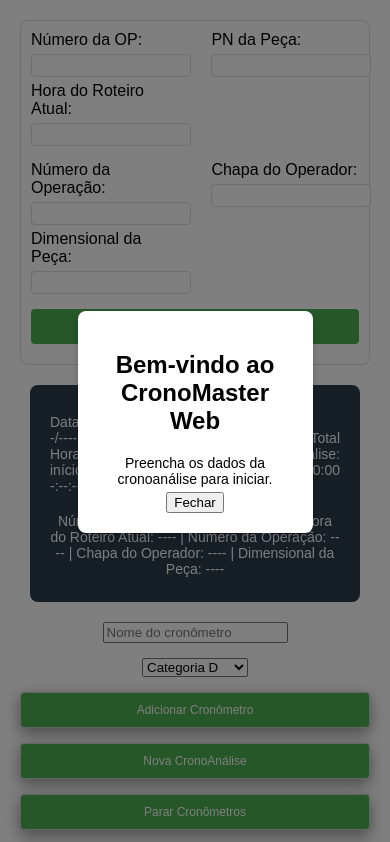
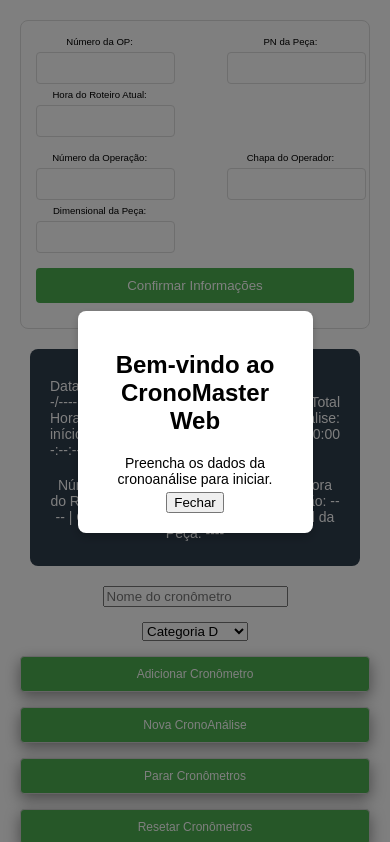
Before and after one commit to Neifranchi/CronoAgilApp, a plain HTML site: page index.html in a window 390 px wide. Shown: the top 842 px of the page. Drawn offline with nearby package versions, Linux system fonts and the light colour scheme.

Commit message:
Update styles.css

```diff
--- a/css/styles.css
+++ b/css/styles.css
@@ -248,10 +248,11 @@ canvas {
 
 /* Responsividade */
 @media (max-width: 768px) {
+
     /* Ajustar o layout dos cronômetros */
     .timers-container {
         flex-direction: column;
-        gap: 10px;
+        gap: 15px;
     }
 
     .column {
@@ -263,7 +264,9 @@ canvas {
 
     /* Ajustar os campos do formulário */
     .form-container {
-        padding: 10px;
+        padding: 15px;
+        font-size: 60%;
+        text-align: center;
     }
 
     .form-row {
@@ -273,14 +276,14 @@ canvas {
     }
 
     .form-column {
-        width: 45%; /* Dois inputs por linha */
+        width: 40%; /* Dois inputs por linha */
         margin-bottom: 5px;
     }
 
     .form-column input {
-        width: 100%; /* Garante que o input preencha toda a coluna */
-        padding: 5px; /* Reduz o padding para inputs menores */
-        font-size: 10px; /* Ajusta o tamanho da fonte */
+        width: 95%; /* Garante que o input preencha toda a coluna */
+        padding: 8px; /* Reduz o padding para inputs menores */
+        font-size: 12px; /* Ajusta o tamanho da fonte */
     }
 
     /* Ajustar o grupo de botões */
@@ -298,7 +301,7 @@ canvas {
     /* Ajustar os gráficos para ficarem na vertical */
     .chart-row {
         flex-direction: column;
-        gap: 15px;
+        gap: 10px;
     }
 
     .chart-column {
```
